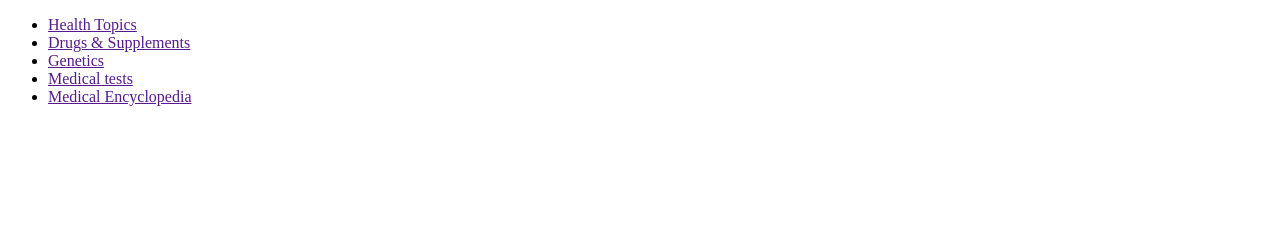
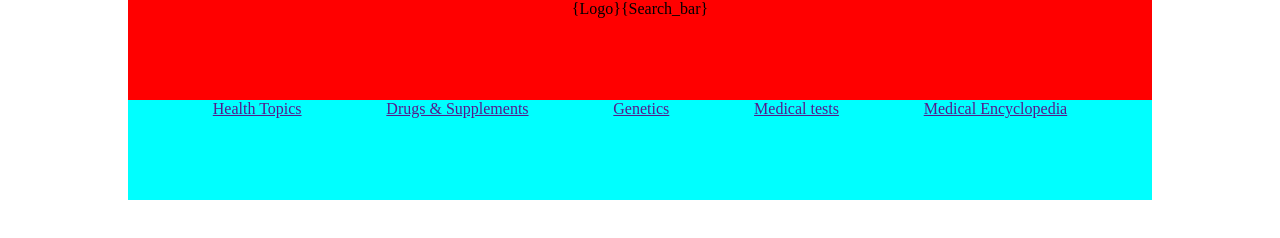
Before and after one commit to Umesh-Manna/Health_care-website, a plain HTML site: page mainpage.html in a window 1280 px wide. Drawn offline with Linux system fonts and the light colour scheme.

Commit message:
completed header and nav bar

```diff
--- a/mainpage.css
+++ b/mainpage.css
@@ -0,0 +1,64 @@
+/* general properties */
+* {
+  margin: 0;
+  padding: 0;
+}
+
+ul {
+    list-style: none;
+}
+
+/* specific properties */
+
+html {
+    /* flex properties */
+    display: flex;
+    justify-content: center;
+
+    /* dis */
+}
+
+body {
+  /* designing properties */
+  /* flex properties */
+  display: flex;
+  flex-direction: column;
+  align-items: center;
+  /* length properties */
+  height: 100%;
+  width: 80%;
+}
+
+header {
+  /* design properties */
+  background-color: red;
+  /* length properties */
+  height: 100px;
+  width: 100%;
+  /* CSS Box Model properties */
+}
+
+header > ul {
+    display: flex;
+    justify-content: center;
+
+}
+
+nav {
+  /* length properties */
+  height: 100px;
+  width: 100%;
+  /* flex properties */
+  display: flex;
+  justify-content: space-around;
+}
+
+nav > ul {
+  /* designing properties */
+  background-color: aqua;
+  /* flex properties */
+  display: flex;
+  justify-content: space-evenly;
+  /* length properties */
+  width: 100%;
+}
--- a/mainpage.html
+++ b/mainpage.html
@@ -1,14 +1,19 @@
 <!DOCTYPE html>
 <html lang="en">
+
 <head>
     <meta charset="UTF-8">
     <meta name="viewport" content="width=device-width, initial-scale=1.0">
-    <title>Document</title>
+    <title>Health Care Website</title>
+    <link rel="stylesheet" href="mainpage.css">
 </head>
+
 <body>
     <header>
-        <div class="logo"></div>
-        <div class="search-bar"></div>
+        <ul>
+            <li>{Logo}</li>
+            <li>{Search_bar}</li>
+        </ul>
     </header>
 
     <nav>
@@ -39,4 +44,5 @@
 
     <footer></footer>
 </body>
+
 </html>
```
